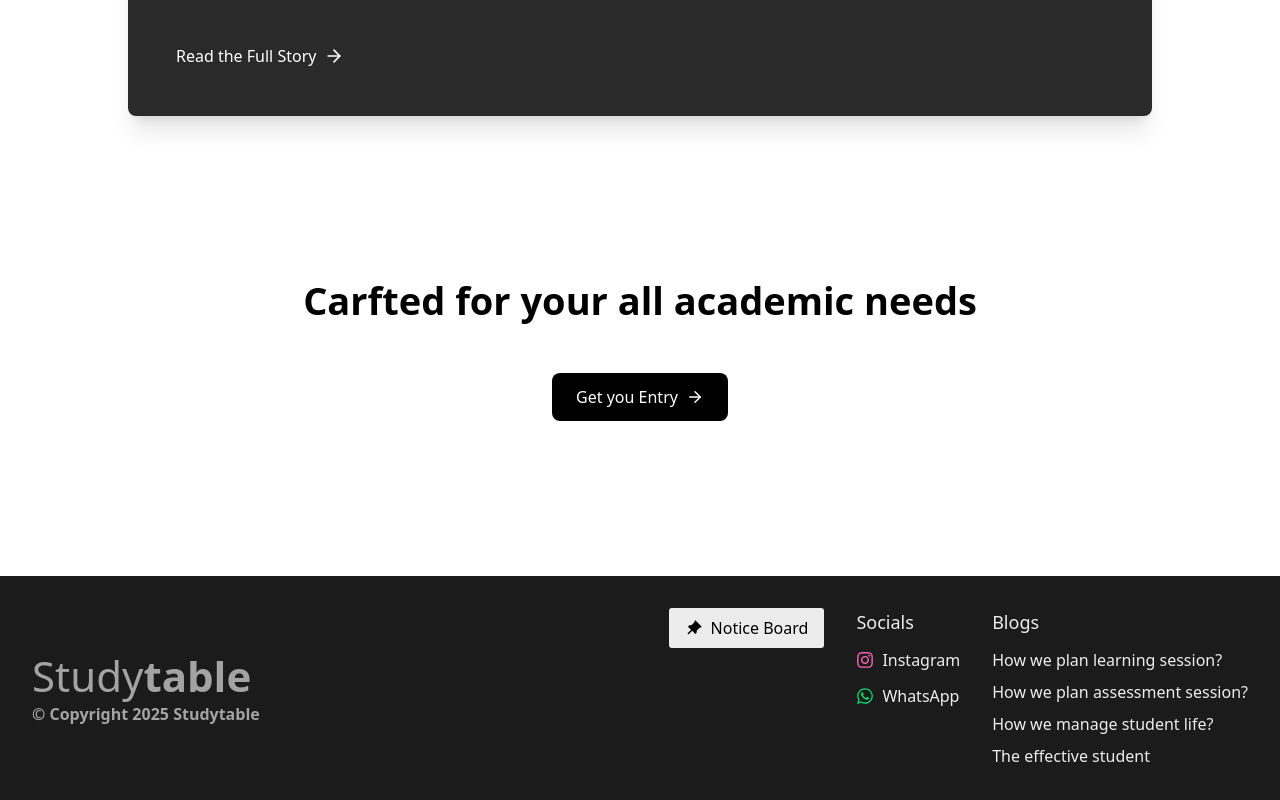
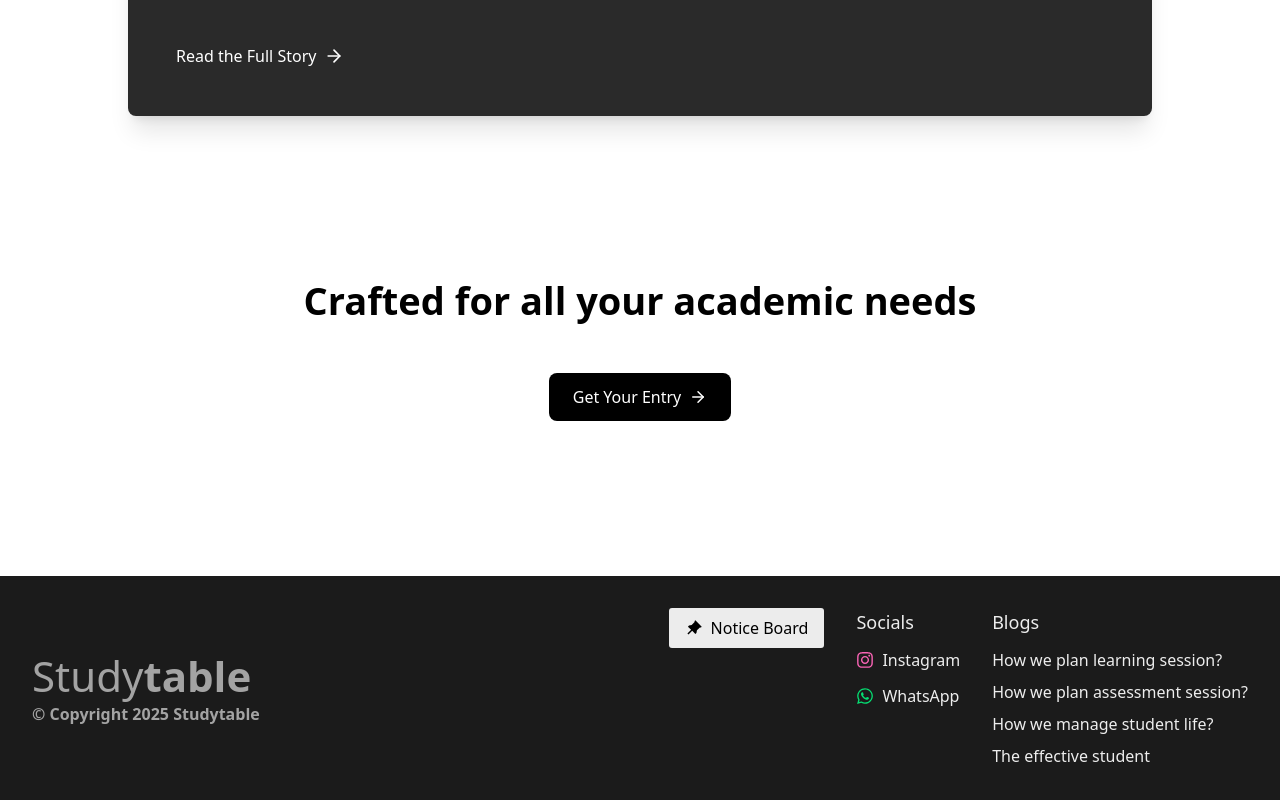
Before and after one commit to Rupesh-Piwal/s-table, a Next.js app: page / in a window 1280 px wide. Shown: the part 2666-3466 px from the top of the page. Built offline with nearby package versions, Linux system fonts and the light colour scheme.

Commit message:
Fixed ESLint Issue

```diff
--- a/src/app/page.tsx
+++ b/src/app/page.tsx
@@ -11,7 +11,6 @@ export default function Home() {
       <Hero />
       <Section />
       <MidSection />
-
     </div>
   );
 }
--- a/src/components/mid-section.tsx
+++ b/src/components/mid-section.tsx
@@ -16,8 +16,8 @@ const MidSection = () => {
           students. We found that the best students need more attention to excel
           further, while those struggling need more attention to improve their
           abilities. Every student deserves personal attention. Based on the
-          principle of "Personal Attention," we built our algorithm and AI tutor
-          to cater to each child uniquely…
+          principle of &quot;Personal Attention,&quot; we built our algorithm
+          and AI tutor to cater to each child uniquely…
         </p>
         <div className="mt-4">
           <Link
@@ -32,9 +32,9 @@ const MidSection = () => {
           </Link>
         </div>
       </div>
-      <div className="flex flex-col gap-3 items-center justify-center my-[30px] lg:h-[400px] ">
+      <div className="flex flex-col gap-3 items-center justify-center my-[30px] lg:h-[400px]">
         <h2 className="text-[18px] lg:text-[38px] font-bold text-center">
-          Carfted for your all academic needs
+          Crafted for all your academic needs
         </h2>
         <motion.div
           className="mt-8 inline-block"
@@ -46,7 +46,7 @@ const MidSection = () => {
             href="#"
             className="group bg-black text-white font-medium py-3 px-6 rounded-lg transition-colors duration-300 flex items-center gap-2"
           >
-            Get you Entry
+            Get Your Entry
             <motion.span
               animate={{ x: [0, 4, 0] }}
               transition={{
@@ -55,7 +55,7 @@ const MidSection = () => {
                 repeatDelay: 2,
                 ease: "easeInOut",
               }}
-              className=" transition-opacity duration-300"
+              className="transition-opacity duration-300"
             >
               <ArrowRight size={18} />
             </motion.span>
```
